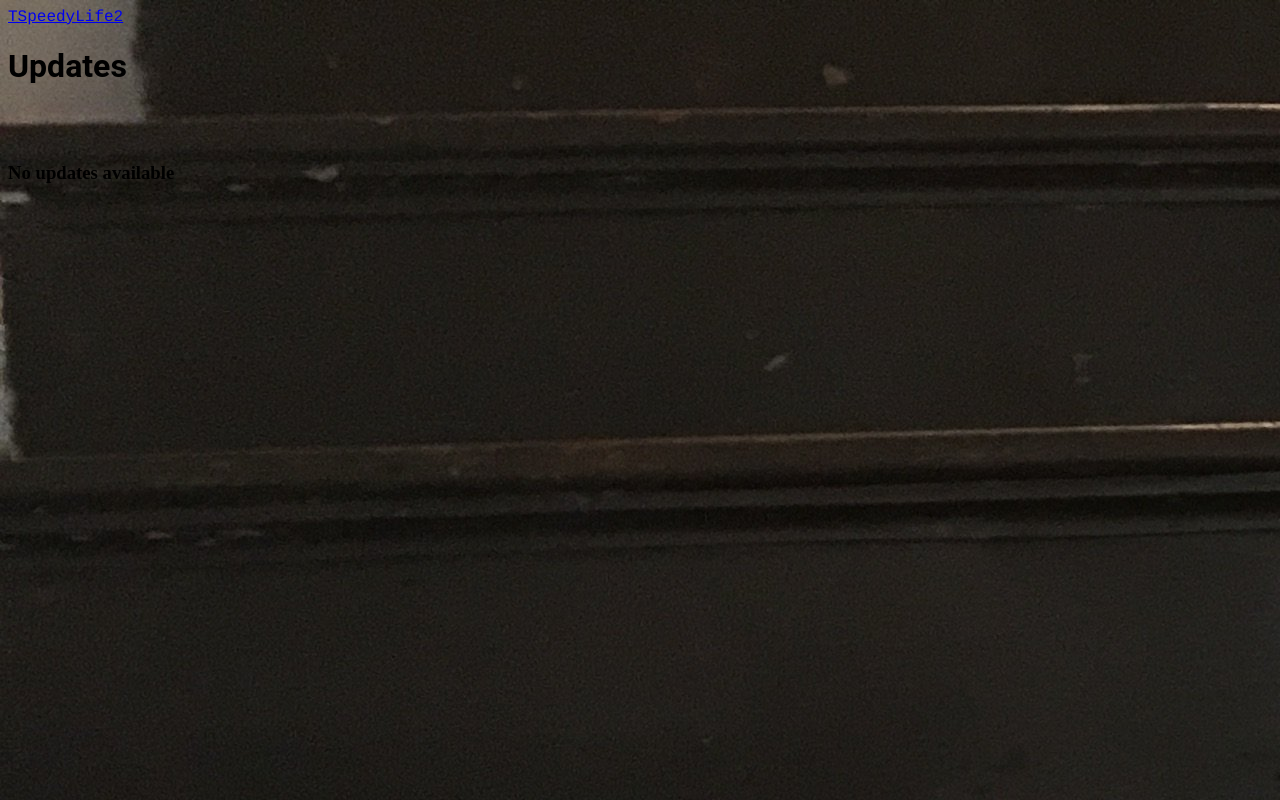
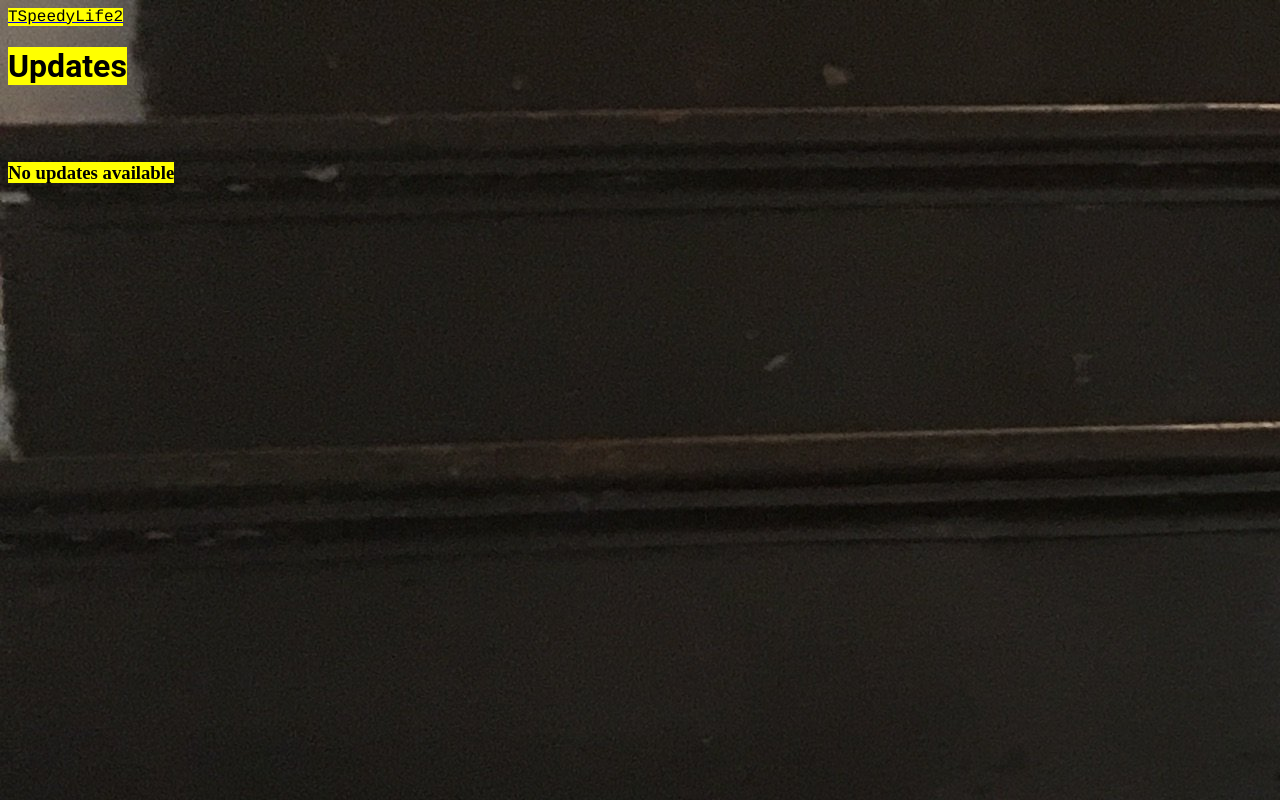
Before and after one commit to CodeSalvageO/tspeedylife-updates2.github.io, a plain HTML site: page index.html in a window 1280 px wide. Drawn offline with Linux system fonts and the light colour scheme.

Commit message:
Update index.html

```diff
--- a/index.html
+++ b/index.html
@@ -1,9 +1,9 @@
 <html>
 <body background="E4993428-F89D-4429-A480-6D3BBC5D72EA.jpg">
-<a href=" https://codesalvageo.github.io/tspeedylife1.github.io/"<h4 style="font-family:courier;" fg="white">TSpeedyLife2</h4></a>
-<h1 style="font-family:roboto;" fg="white">Updates</h1>
+<a href=" https://codesalvageo.github.io/tspeedylife1.github.io/"<h4 style="font-family:courier;" fg="white"><mark>TSpeedyLife2</mark></h4></a>
+<h1 style="font-family:roboto;" fg="white"><mark>Updates</mark></h1>
 <br>
 </br>
-<h3 fg="white">No updates available</h3>
+<h3 fg="white"><mark>No updates available</mark></h3>
 </body>
 </html>
```
